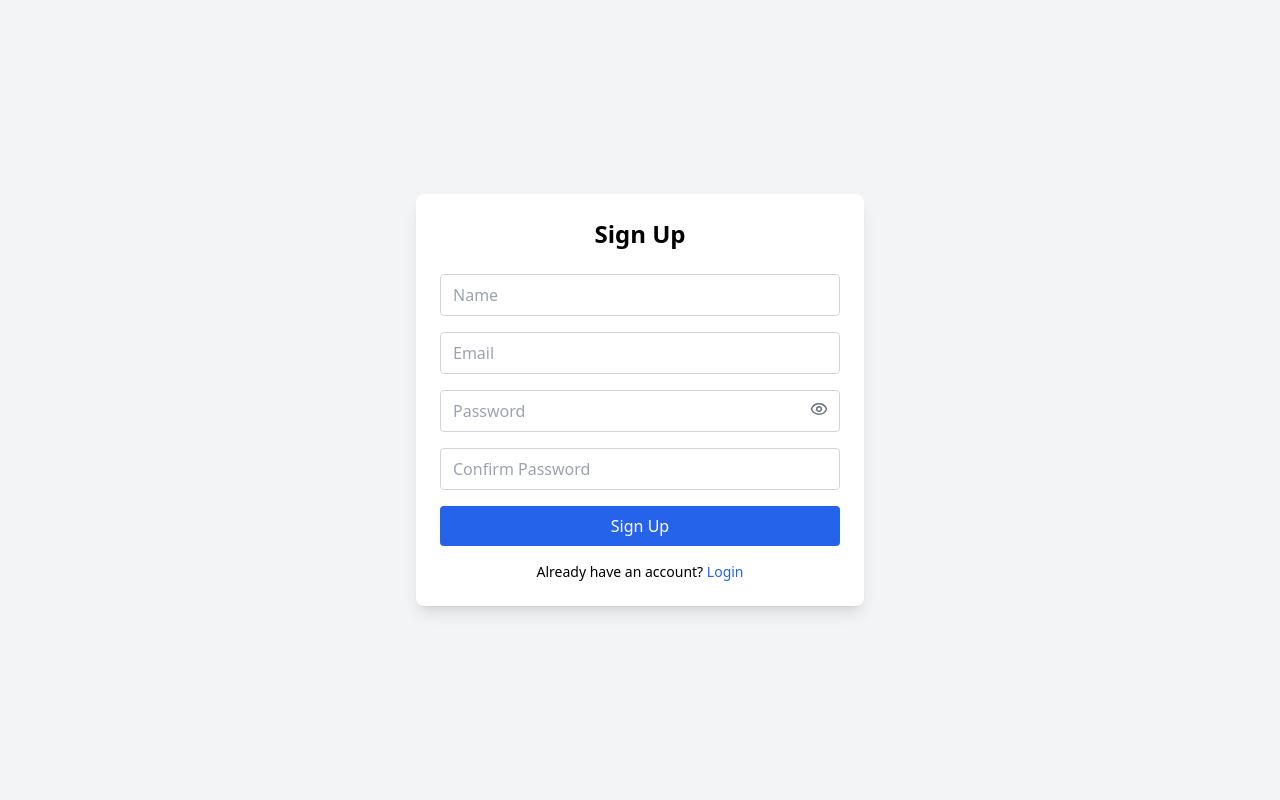
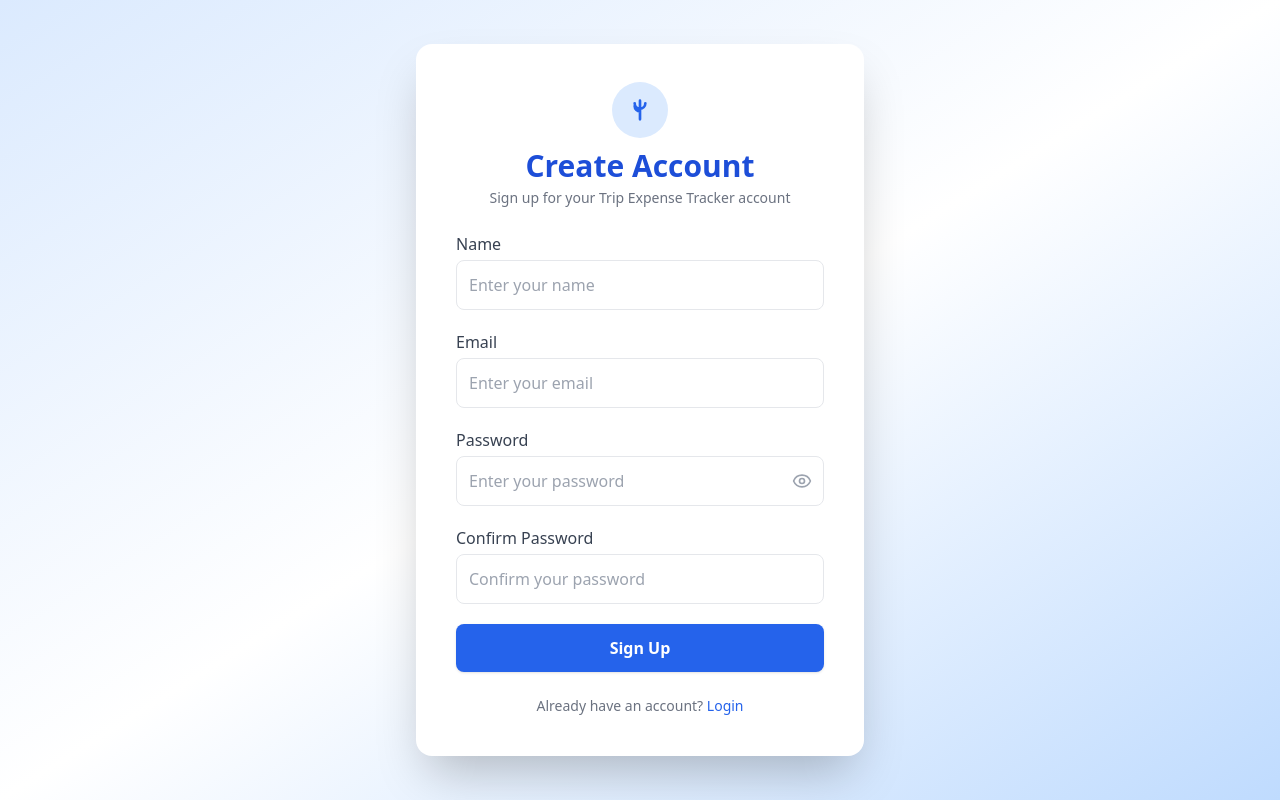
Before and after one commit to CoderVaibhav18/Trip-Expense-Tracker, a React (Vite) app in the folder frontend/: page /signup in a window 1280 px wide. Built offline with nearby package versions, Linux system fonts and the light colour scheme; no server answers; the HTML template or start-up script is replaced by a standard one.

Commit message:
Enhance Navbar and Login/Signup pages with improved styling and animations; refactor link handling and error messages for better user experience

```diff
--- a/frontend/src/components/Navbar.jsx
+++ b/frontend/src/components/Navbar.jsx
@@ -1,7 +1,14 @@
 import React, { useState } from "react";
 import { HiBars3BottomRight } from "react-icons/hi2";
 import { RxCross2 } from "react-icons/rx";
+import { FiLogOut } from "react-icons/fi";
 import { Link } from "react-router-dom";
+
+const navLinks = [
+  { to: "/", label: "Home" },
+  { to: "/expenses", label: "Expenses" },
+  { to: "/about", label: "About" },
+];
 
 const Navbar = () => {
   const [open, setOpen] = useState(false);
@@ -11,10 +18,16 @@ const Navbar = () => {
     alert("Logged out!");
   };
 
+  // Animated underline link style
+  const linkClass =
+    "relative px-4 py-2 text-gray-700 font-medium transition-colors duration-200 hover:text-blue-600 group";
+  const underline =
+    "absolute left-1/2 -bottom-1 w-0 h-0.5 bg-blue-500 transition-all duration-300 group-hover:w-3/4 group-hover:left-1/8 rounded";
+
   return (
     <nav className="bg-white shadow-md w-full relative z-40">
       <div className="max-w-5xl mx-auto flex items-center justify-between px-4 py-3">
-        <div className="font-bold text-lg text-gray-800">
+        <div className="font-bold text-lg text-gray-800 tracking-wide">
           Trip Expense Tracker
         </div>
         {/* Hamburger */}
@@ -26,30 +39,24 @@ const Navbar = () => {
           {!open ? <HiBars3BottomRight /> : <RxCross2 />}
         </button>
         {/* Desktop Links */}
-        <div className="hidden md:flex items-center gap-2">
+        <div className="hidden md:flex items-center gap-4">
+          {navLinks.map((link) => (
             <Link
-            to="/"
-            className="text-gray-700 hover:text-blue-600 transition-colors duration-200 px-4 py-2"
+              key={link.to}
+              to={link.to}
+              className={linkClass}
             >
-            Home
+              {link.label}
+              <span className={underline}></span>
             </Link>
-          <Link
-            to="/expenses"
-            className="text-gray-700 hover:text-blue-600 transition-colors duration-200 px-4 py-2"
+          ))}
+          <button
+            className="relative px-5 py-2 bg-gradient-to-tr from-blue-500 via-cyan-400 to-blue-400 text-white rounded-full font-semibold shadow-md overflow-hidden transition-transform duration-150 group hover:scale-105 focus:outline-none"
+            onClick={handleLogout}
+            aria-label="Logout"
           >
-            Expenses
-          </Link>
-          <Link
-            to="/about"
-            className="text-gray-700 hover:text-blue-600 transition-colors duration-200 px-4 py-2"
-          >
-            About
-          </Link>
-          <button
-            className="bg-red-500 hover:bg-red-600 text-white px-4 py-2 rounded transition-colors duration-200"
-            onClick={handleLogout}
-          >
-            Logout
+            <span className="relative z-10 group-hover:tracking-wide transition-all duration-150">Logout</span>
+            <span className="absolute inset-0 rounded-full bg-white opacity-0 group-hover:opacity-10 transition-opacity duration-150"></span>
           </button>
         </div>
       </div>
@@ -68,37 +75,40 @@ const Navbar = () => {
             : "opacity-0 pointer-events-none -translate-y-4"
         }`}
       >
+        {navLinks.map((link) => (
           <Link
-          to="/"
-          className="text-gray-700 hover:text-blue-600 transition-colors duration-200 px-4 py-2"
+            key={link.to}
+            to={link.to}
+            className="relative px-4 py-2 text-gray-700 font-medium transition-colors duration-200 hover:text-blue-600 group"
             onClick={() => setOpen(false)}
           >
-          Home
+            {link.label}
+            <span className="absolute left-1/2 -bottom-1 w-0 h-0.5 bg-blue-500 transition-all duration-300 group-hover:w-3/4 group-hover:left-1/8 rounded"></span>
           </Link>
-        <Link
-          to="/expenses"
-          className="text-gray-700 hover:text-blue-600 transition-colors duration-200 px-4 py-2"
-          onClick={() => setOpen(false)}
-        >
-          Expenses
-        </Link>
-        <Link
-          to="/about"
-          className="text-gray-700 hover:text-blue-600 transition-colors duration-200 px-4 py-2"
-          onClick={() => setOpen(false)}
-        >
-          About
-        </Link>
+        ))}
          <button
-          className="bg-red-500 hover:bg-red-600 text-white px-4 py-2 rounded transition-colors duration-200"
+          className="relative px-6 py-3 bg-gradient-to-tr from-blue-500 via-cyan-400 to-blue-400 text-white rounded-full font-semibold shadow-md overflow-hidden transition-transform duration-150 group hover:scale-105 focus:outline-none"
           onClick={() => {
             setOpen(false);
             handleLogout();
           }}
+          aria-label="Logout"
         >
-          Logout
+          <span className="relative z-10 group-hover:tracking-wide transition-all duration-150">Logout</span>
+          <span className="absolute inset-0 rounded-full bg-white opacity-0 group-hover:opacity-10 transition-opacity duration-150"></span>
         </button>
       </div>
+      {/* Custom underline animation for links */}
+      <style>
+        {`
+          .group:hover .group-hover\\:w-3\\/4 {
+            width: 75% !important;
+          }
+          .group:hover .group-hover\\:left-1\\/8 {
+            left: 12.5% !important;
+          }
+        `}
+      </style>
     </nav>
   );
 };
--- a/frontend/src/pages/Login.jsx
+++ b/frontend/src/pages/Login.jsx
@@ -1,59 +1,193 @@
 import { useState } from "react";
 import API from "../api/api";
 import { useAuth } from "../auth/AuthContext";
-import { useNavigate } from "react-router-dom";
+import { Link, useNavigate } from "react-router-dom";
 
 const Login = () => {
   const { login } = useAuth();
   const navigate = useNavigate();
   const [email, setEmail] = useState("");
   const [password, setPassword] = useState("");
+  const [showPassword, setShowPassword] = useState(false);
   const [error, setError] = useState("");
 
   const handleSubmit = async (e) => {
     e.preventDefault();
     try {
       const res = await API.post("/user/login", { email, password });
-      console.log(res.data.message);
-      login(res.data.data); // assuming res.data.user contains token & user info
-      navigate(`/dashboard`);
+      login(res.data.data);
+      navigate(`/`);
     } catch (err) {
-      setError("Invalid credentials");
+      setError("Invalid credentials: ", err.message);
     }
   };
 
   return (
-    <div className="min-h-screen bg-gray-100 flex items-center justify-center px-4">
-      <div className="max-w-md w-full bg-white shadow-md rounded-lg p-6">
-        <h2 className="text-2xl font-bold mb-6 text-center">
-          Login to Expense Tracker
+    <div className="min-h-screen bg-gradient-to-br from-blue-100 via-white to-blue-200 flex items-center justify-center px-4">
+      <div className="w-full max-w-md bg-white shadow-2xl rounded-2xl p-8 md:p-10 animate-fade-in-up">
+        <div className="flex flex-col items-center mb-6">
+          <div className="bg-blue-100 rounded-full p-3 mb-2 animate-bounce">
+            <svg
+              className="w-8 h-8 text-blue-600"
+              fill="none"
+              stroke="currentColor"
+              strokeWidth="2"
+              viewBox="0 0 24 24"
+            >
+              <path
+                strokeLinecap="round"
+                strokeLinejoin="round"
+                d="M12 11c0-1.657-1.343-3-3-3s-3 1.343-3 3 1.343 3 3 3 3-1.343 3-3zm0 0c0-1.657 1.343-3 3-3s3 1.343 3 3-1.343 3-3 3-3-1.343-3-3zm0 0v2m0 4v.01"
+              ></path>
+            </svg>
+          </div>
+          <h2 className="text-2xl md:text-3xl font-bold text-blue-700 mb-1 text-center">
+            Welcome Back
           </h2>
-        {error && <p className="text-red-500 text-sm mb-4">{error}</p>}
-        <form onSubmit={handleSubmit}>
+          <p className="text-gray-500 text-center text-sm">
+            Login to your Trip Expense Tracker account
+          </p>
+        </div>
+        {error && (
+          <div className="bg-red-50 border border-red-200 text-red-600 rounded px-4 py-2 mb-4 text-sm text-center animate-shake">
+            {error}
+          </div>
+        )}
+        <form onSubmit={handleSubmit} className="space-y-5">
+          <div>
+            <label
+              className="block text-gray-700 font-medium mb-1"
+              htmlFor="email"
+            >
+              Email
+            </label>
             <input
+              id="email"
               type="email"
-            placeholder="Email"
-            className="w-full p-3 border rounded mb-4"
+              placeholder="Enter your email"
+              className="w-full p-3 border border-gray-200 rounded-lg focus:outline-none focus:ring-2 focus:ring-blue-400 transition"
               value={email}
               onChange={(e) => setEmail(e.target.value)}
               required
+              autoComplete="username"
             />
+          </div>
+          <div>
+            <label
+              className="block text-gray-700 font-medium mb-1"
+              htmlFor="password"
+            >
+              Password
+            </label>
+            <div className="relative">
               <input
-            type="password"
-            placeholder="Password"
-            className="w-full p-3 border rounded mb-4"
+                id="password"
+                type={showPassword ? "text" : "password"}
+                placeholder="Enter your password"
+                className="w-full p-3 border border-gray-200 rounded-lg focus:outline-none focus:ring-2 focus:ring-blue-400 transition pr-12"
                 value={password}
                 onChange={(e) => setPassword(e.target.value)}
                 required
+                autoComplete="current-password"
               />
               <button
+                type="button"
+                className="absolute right-3 top-1/2 transform -translate-y-1/2 text-gray-400 hover:text-blue-600 focus:outline-none"
+                onClick={() => setShowPassword((prev) => !prev)}
+                tabIndex={-1}
+                aria-label={showPassword ? "Hide password" : "Show password"}
+              >
+                {showPassword ? (
+                  // Eye Off Icon
+                  <svg
+                    xmlns="http://www.w3.org/2000/svg"
+                    className="h-5 w-5"
+                    fill="none"
+                    viewBox="0 0 24 24"
+                    stroke="currentColor"
+                  >
+                    <path
+                      strokeLinecap="round"
+                      strokeLinejoin="round"
+                      strokeWidth={2}
+                      d="M13.875 18.825A10.05 10.05 0 0112 19c-5.523 0-10-4.477-10-10 0-1.657.403-3.22 1.125-4.575m2.1 2.1A7.963 7.963 0 004 9c0 4.418 3.582 8 8 8 1.657 0 3.22-.403 4.575-1.125m2.1-2.1A7.963 7.963 0 0020 15c0-4.418-3.582-8-8-8-1.657 0-3.22.403-4.575 1.125"
+                    />
+                    <path
+                      strokeLinecap="round"
+                      strokeLinejoin="round"
+                      strokeWidth={2}
+                      d="M3 3l18 18"
+                    />
+                  </svg>
+                ) : (
+                  // Eye Icon
+                  <svg
+                    xmlns="http://www.w3.org/2000/svg"
+                    className="h-5 w-5"
+                    fill="none"
+                    viewBox="0 0 24 24"
+                    stroke="currentColor"
+                  >
+                    <path
+                      strokeLinecap="round"
+                      strokeLinejoin="round"
+                      strokeWidth={2}
+                      d="M15 12a3 3 0 11-6 0 3 3 0 016 0z"
+                    />
+                    <path
+                      strokeLinecap="round"
+                      strokeLinejoin="round"
+                      strokeWidth={2}
+                      d="M2.458 12C3.732 7.943 7.523 5 12 5c4.477 0 8.268 2.943 9.542 7-1.274 4.057-5.065 7-9.542 7-4.477 0-8.268-2.943-9.542-7z"
+                    />
+                  </svg>
+                )}
+              </button>
+            </div>
+          </div>
+          <button
             type="submit"
-            className="w-full bg-blue-600 text-white py-2 rounded hover:bg-blue-700"
+            className="w-full bg-blue-600 hover:bg-blue-700 text-white font-semibold py-3 rounded-lg shadow transition-all duration-200 transform hover:-translate-y-1 hover:shadow-xl"
           >
             Login
           </button>
         </form>
+        <div className="mt-6 text-center text-gray-500 text-sm">
+          Don&apos;t have an account?{" "}
+          <Link
+            to="/signup"
+            className="text-blue-600 hover:underline font-medium"
+          >
+            Register
+          </Link>
         </div>
+      </div>
+      <style>
+        {`
+          .animate-fade-in-up {
+            animation: fadeInUp 0.8s cubic-bezier(0.4,0,0.2,1);
+          }
+          @keyframes fadeInUp {
+            from {
+              opacity: 0;
+              transform: translateY(40px);
+            }
+            to {
+              opacity: 1;
+              transform: translateY(0);
+            }
+          }
+          .animate-shake {
+            animation: shake 0.3s;
+          }
+          @keyframes shake {
+            10%, 90% { transform: translateX(-2px); }
+            20%, 80% { transform: translateX(4px); }
+            30%, 50%, 70% { transform: translateX(-8px); }
+            40%, 60% { transform: translateX(8px); }
+          }
+        `}
+      </style>
     </div>
   );
 };
--- a/frontend/src/pages/Signup.jsx
+++ b/frontend/src/pages/Signup.jsx
@@ -1,11 +1,9 @@
 import { useState } from "react";
 import API from "../api/api";
 import { useNavigate } from "react-router-dom";
-// import { useAuth } from "../auth/AuthContext";
-import { Eye, EyeOff } from "lucide-react"; // optional icon lib
+import { Eye, EyeOff } from "lucide-react";
 
 const Signup = () => {
-  // const { login } = useAuth();
   const navigate = useNavigate();
 
   const [formData, setFormData] = useState({
@@ -36,7 +34,7 @@ const Signup = () => {
         email,
         password,
       });
-      alert(res.data.meggage); // optional: auto-login after signup
+      alert(res.data.meggage || "Signup successful!");
       navigate(`/login`);
     } catch (err) {
       setError(err.response?.data?.message || "Signup failed");
@@ -44,74 +42,169 @@ const Signup = () => {
   };
 
   return (
-    <div className="min-h-screen flex items-center justify-center bg-gray-100 px-4">
-      <div className="w-full max-w-md bg-white p-6 rounded-lg shadow-lg">
-        <h2 className="text-2xl font-bold text-center mb-6">Sign Up</h2>
+    <div className="min-h-screen bg-gradient-to-br from-blue-100 via-white to-blue-200 flex items-center justify-center px-4">
+      <div className="w-full max-w-md bg-white shadow-2xl rounded-2xl p-8 md:p-10 animate-fade-in-up">
+        <div className="flex flex-col items-center mb-6">
+          <div className="bg-blue-100 rounded-full p-3 mb-2 animate-bounce">
+            <svg
+              className="w-8 h-8 text-blue-600"
+              fill="none"
+              stroke="currentColor"
+              strokeWidth="2"
+              viewBox="0 0 24 24"
+            >
+              <path
+                strokeLinecap="round"
+                strokeLinejoin="round"
+                d="M16 7a4 4 0 01-8 0M12 19v-6m0 0V5m0 8a4 4 0 01-4-4"
+              />
+            </svg>
+          </div>
+          <h2 className="text-2xl md:text-3xl font-bold text-blue-700 mb-1 text-center">
+            Create Account
+          </h2>
+          <p className="text-gray-500 text-center text-sm">
+            Sign up for your Trip Expense Tracker account
+          </p>
+        </div>
         {error && (
-          <p className="text-red-500 text-sm mb-4 text-center">{error}</p>
+          <div className="bg-red-50 border border-red-200 text-red-600 rounded px-4 py-2 mb-4 text-sm text-center animate-shake">
+            {error}
+          </div>
         )}
-        <form onSubmit={handleSubmit} className="space-y-4">
+        <form onSubmit={handleSubmit} className="space-y-5">
+          <div>
+            <label
+              className="block text-gray-700 font-medium mb-1"
+              htmlFor="name"
+            >
+              Name
+            </label>
             <input
+              id="name"
               type="text"
               name="name"
-            placeholder="Name"
-            required
-            className="w-full border border-gray-300 rounded px-3 py-2"
+              placeholder="Enter your name"
+              className="w-full p-3 border border-gray-200 rounded-lg focus:outline-none focus:ring-2 focus:ring-blue-400 transition"
               value={formData.name}
               onChange={handleChange}
+              required
+              autoComplete="name"
             />
+          </div>
+          <div>
+            <label
+              className="block text-gray-700 font-medium mb-1"
+              htmlFor="email"
+            >
+              Email
+            </label>
             <input
+              id="email"
               type="email"
               name="email"
-            placeholder="Email"
-            required
-            className="w-full border border-gray-300 rounded px-3 py-2"
+              placeholder="Enter your email"
+              className="w-full p-3 border border-gray-200 rounded-lg focus:outline-none focus:ring-2 focus:ring-blue-400 transition"
               value={formData.email}
               onChange={handleChange}
+              required
+              autoComplete="username"
             />
+          </div>
+          <div>
+            <label
+              className="block text-gray-700 font-medium mb-1"
+              htmlFor="password"
+            >
+              Password
+            </label>
             <div className="relative">
               <input
+                id="password"
                 type={showPassword ? "text" : "password"}
                 name="password"
-              placeholder="Password"
-              required
-              className="w-full border border-gray-300 rounded px-3 py-2"
+                placeholder="Enter your password"
+                className="w-full p-3 border border-gray-200 rounded-lg focus:outline-none focus:ring-2 focus:ring-blue-400 transition pr-12"
                 value={formData.password}
                 onChange={handleChange}
+                required
+                autoComplete="new-password"
               />
               <button
                 type="button"
-              onClick={() => setShowPassword(!showPassword)}
-              className="absolute right-3 top-2.5 text-gray-500"
+                onClick={() => setShowPassword((prev) => !prev)}
+                className="absolute right-3 top-1/2 transform -translate-y-1/2 text-gray-400 hover:text-blue-600 focus:outline-none"
+                tabIndex={-1}
+                aria-label={showPassword ? "Hide password" : "Show password"}
               >
-              {showPassword ? <EyeOff size={18} /> : <Eye size={18} />}
+                {showPassword ? <EyeOff size={20} /> : <Eye size={20} />}
               </button>
             </div>
+          </div>
+          <div>
+            <label
+              className="block text-gray-700 font-medium mb-1"
+              htmlFor="confirmPassword"
+            >
+              Confirm Password
+            </label>
             <div className="relative">
               <input
+                id="confirmPassword"
                 type={showPassword ? "text" : "password"}
                 name="confirmPassword"
-              placeholder="Confirm Password"
-              required
-              className="w-full border border-gray-300 rounded px-3 py-2"
+                placeholder="Confirm your password"
+                className="w-full p-3 border border-gray-200 rounded-lg focus:outline-none focus:ring-2 focus:ring-blue-400 transition pr-12"
                 value={formData.confirmPassword}
                 onChange={handleChange}
+                required
+                autoComplete="new-password"
               />
+            </div>
           </div>
           <button
             type="submit"
-            className="w-full bg-blue-600 hover:bg-blue-700 text-white py-2 rounded"
+            className="w-full bg-blue-600 hover:bg-blue-700 text-white font-semibold py-3 rounded-lg shadow transition-all duration-200 transform hover:-translate-y-1 hover:shadow-xl"
           >
             Sign Up
           </button>
         </form>
-        <p className="text-sm text-center mt-4">
+        <div className="mt-6 text-center text-gray-500 text-sm">
           Already have an account?{" "}
-          <a href="/login" className="text-blue-600 hover:underline">
+          <a
+            href="/login"
+            className="text-blue-600 hover:underline font-medium"
+          >
             Login
           </a>
-        </p>
         </div>
+      </div>
+      <style>
+        {`
+          .animate-fade-in-up {
+            animation: fadeInUp 0.8s cubic-bezier(0.4,0,0.2,1);
+          }
+          @keyframes fadeInUp {
+            from {
+              opacity: 0;
+              transform: translateY(40px);
+            }
+            to {
+              opacity: 1;
+              transform: translateY(0);
+            }
+          }
+          .animate-shake {
+            animation: shake 0.3s;
+          }
+          @keyframes shake {
+            10%, 90% { transform: translateX(-2px); }
+            20%, 80% { transform: translateX(4px); }
+            30%, 50%, 70% { transform: translateX(-8px); }
+            40%, 60% { transform: translateX(8px); }
+          }
+        `}
+      </style>
     </div>
   );
 };
```
Lines whose indentation alone changed are shown as unchanged.
